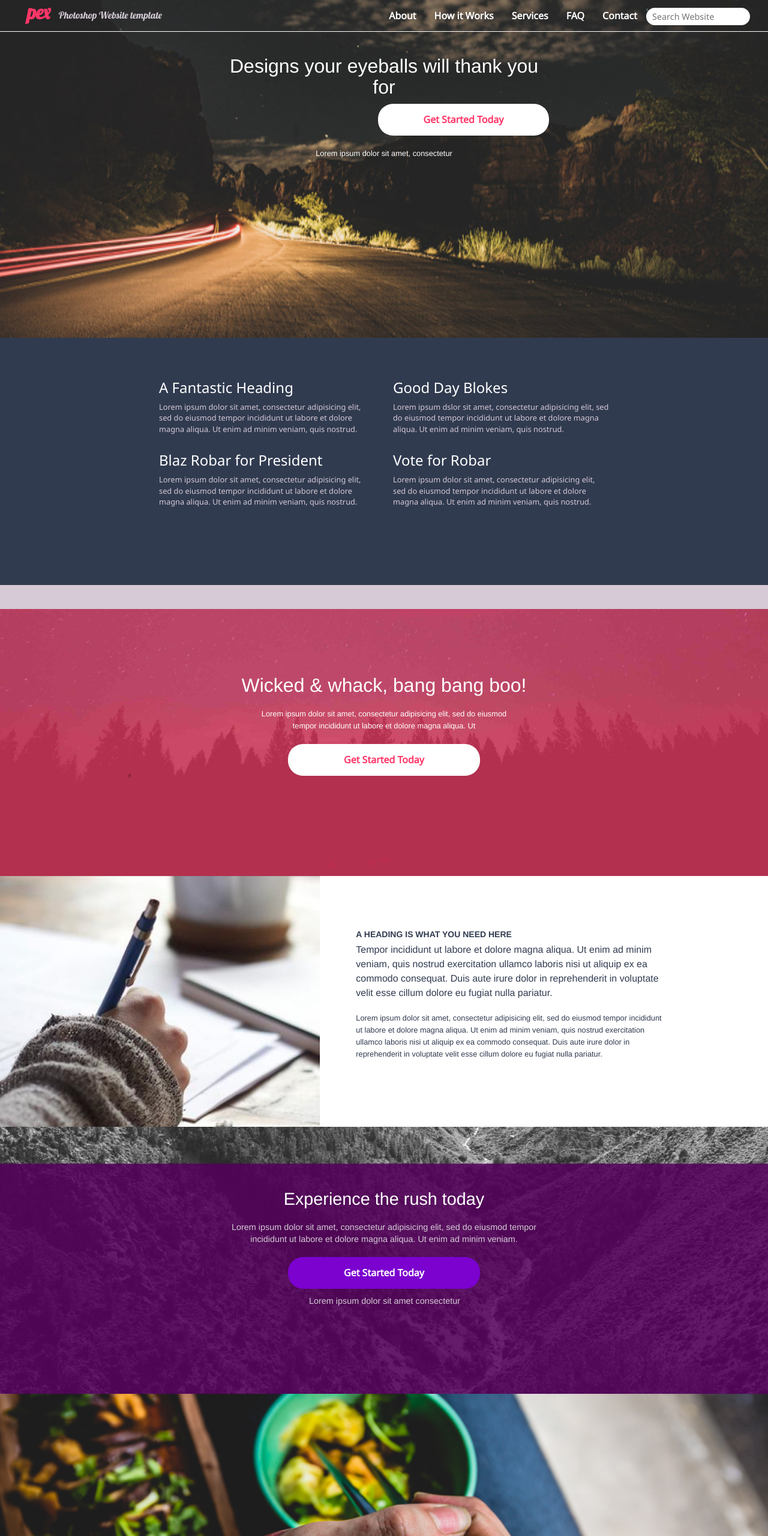
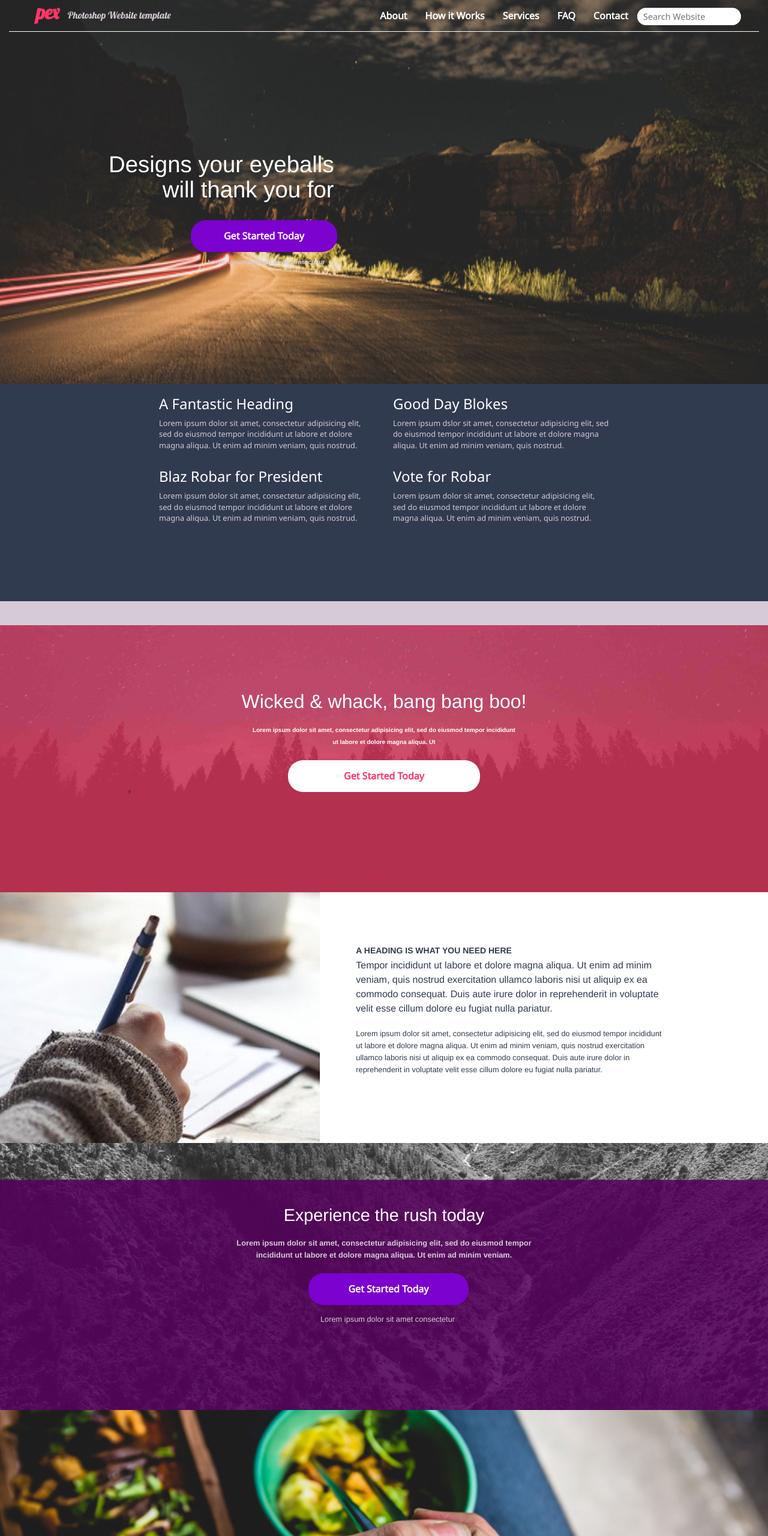
Before and after one commit to noormohammedk/pex-psd2html, a website: page index.html in a window 1280 px wide. Shown: the top 2560 px of the page at 60% size. Drawn offline with Linux system fonts and the light colour scheme.

Commit message:
added a few more css

```diff
--- a/css/src/_layout.scss
+++ b/css/src/_layout.scss
@@ -12,7 +12,7 @@ body {
 
   #eyeballs {
     background-image: url(../images/pex.jpg);
-    height: 51vw;
+    height: 57vw;
   }
 
 
--- a/css/src/_modules.scss
+++ b/css/src/_modules.scss
@@ -2,21 +2,19 @@
 
 body {
 
-   .no-padding { //was applied to remove bootstrap padding for images
-     padding: 0;
-   }
+  .no-padding { //was applied to remove bootstrap padding for images
+    padding: 0;
+  }
 
   .tagline-box { //tagline style starts here
-    padding-right: 50%;
-    padding-top: 15%;
+    padding-top: 14%;
+    padding-right: 6%;
     text-align: right;
     color: $white;
     font: normal normal $noto-sans;
 
     .tagline {
-      margin-bottom: 40px;
-      font-weight: 400;
-      font-size: 3rem;
+      margin-bottom: 30px;
     }
 
     .tagline-button {
@@ -31,19 +29,15 @@ body {
       outline: none;
     }
 
-    .btn-tags {
-
-    }
-
     .oneliner {
       line-height: 20px;
       color: $grey;
-      font-size: 0.8rem;
+      font-size: 0.63rem;
+      font-weight: bold;
       padding-right: 30px;
-      margin-top: 10px;
+      margin-top: 7px;
     }
   }
-
 
   .noimage-sections{
     color: $white;
@@ -75,6 +69,32 @@ body {
       }
     }
   }
+
+
+  .backgroundimage-sections {
+    padding-top: 90px;
+    &.tagline-pull-centre {
+      .tagline-box {
+        padding: 0 25%;
+        text-align: center;
+        .tagline {
+          margin-bottom: 10px;
+          font-size: 2rem;
+        }
+        .oneliner {
+          margin: 20px 0px;
+          padding: 0 100px;
+          color: $white;
+        }
+        .tagline-button {
+          background-color: $white;
+          color: $pinkish;
+        }
+      }
+    }
+  }
+
+
 
   #eyeballs {  //section eyeball's style starts here
     margin-top: -90px;
@@ -113,31 +133,10 @@ body {
       }
     } //navbar style ends here
 
-    //tagline-box style ends here
+    // .tagline-box {  //tagline-box style starts here
+    //   padding: 0;
+    // }
   } //section #eyeballs styles end here
-
-
-
-  .backgroundimage-sections {
-    padding-top: 90px;
-    .tagline-box {
-      padding: 0 25%;
-      text-align: center;
-      .tagline {
-        margin-bottom: 10px;
-        font-size: 2rem;
-      }
-      .oneliner {
-        margin: 20px 0px;
-        padding: 0 100px;
-        color: $white;
-      }
-      .tagline-button {
-        background-color: $white;
-        color: $pinkish;
-      }
-    }
-  }
 
   #pen-heading {
     overflow: hidden;
@@ -150,7 +149,7 @@ body {
     }
 
     #rush-oneliner {
-      font-size: 0.9rem;
+      font-size: 0.8rem;
       padding: 0 60px;
       color: $grey;
     }
@@ -160,11 +159,13 @@ body {
       color: white;
       margin-right: 170px;
       margin-bottom: 10px;
+      margin-left: 30.333333%;
     }
 
     #rush-btn-tags {
-      margin-left: 2px;
-      font-size: 0.9rem;
+      margin-left: 12px;
+      padding-top: 68px;
+      font-size: 0.8rem;
       color: $grey;
     }
   }
--- a/index.html
+++ b/index.html
@@ -13,19 +13,19 @@
   <link rel="stylesheet" href="css/styles.css">
 </head>
 <body>
-  <section id="eyeballs" class="backgroundimage-sections break-overflow">
+  <section id="eyeballs" class="backgroundimage-sections break-overflow col-xs-12 col-sm-12 col-lg-12">
     <!-- navbar starts here -->
     <nav class="navbar navbar-default nav-transparent">
       <div class="container-fluid">
-        <div class="col-xs-8 col-sm-5 col-md-4 navbar-header nav-tag">
+        <div class="navbar-header nav-tag col-lg-3">
           <a href="#" class="col-lg-12">pex &nbsp;<span>Photoshop Website template</span></a>
         </div>
-        <button type="button" class="navbar-toggle collapsed" data-toggle="collapse" data-target="#myNavbar">
+        <button type="button" class="navbar-toggle collapsed pull-left" data-toggle="collapse" data-target="#myNavbar">
           <span class="icon-bar"></span>
           <span class="icon-bar"></span>
           <span class="icon-bar"></span>
         </button>
-        <div class="col-sm-7 col-md-8 navbar-collapse collapse navbar-right">
+        <div class="navbar-collapse collapse navbar-right">
           <ul class="nav navbar-nav">
             <li><a href="#" class="nav-menu">About</a></li>
             <li><a href="#" class="nav-menu">How it Works</a></li>
@@ -40,9 +40,9 @@
     <!-- nav bar ends here -->
     <!-- tagline starts here -->
     <div class="container">
-      <div class="col-xs-12 tagline-box">
-        <h1 class="col-xs-12 tagline">Designs your eyeballs will thank you for</h1>
-        <input type="button" name="start" value="Get Started Today" class= "btn btn-default tagline-button col-xs-6 pull-right">
+      <div class="col-lg-6 tagline-box">
+        <h1 class="col-xs-11 tagline pull-right">Designs your eyeballs will thank you for</h1>
+        <input type="button" name="start" value="Get Started Today" class= "btn btn-default tagline-button col-lg-6 pull-right">
         <p class="col-xs-12 oneliner">Lorem ipsum dolor sit amet, consectetur</p>
       </div>
     </div>
@@ -76,7 +76,7 @@
   <div id="curve"></div>
   <!-- curve ends here -->
   <!-- section prompt starts here -->
-  <section id="wicked" class="backgroundimage-sections break-overflow">
+  <section id="wicked" class="backgroundimage-sections break-overflow tagline-pull-centre">
       <div class="tagline-box">
         <h3 class="tagline">Wicked & whack, bang bang boo!</h3>
         <p class="oneliner">Lorem ipsum dolor sit amet, consectetur adipisicing elit, sed do eiusmod tempor incididunt ut labore et dolore magna aliqua. Ut</p>
@@ -97,12 +97,12 @@
       </div>
   </section>
   <!-- section rush starts here -->
-  <section id="rush" class="backgroundimage-sections break-overflow">
+  <section id="rush" class="backgroundimage-sections break-overflow tagline-pull-centre">
      <div class="tagline-box">
        <h4 class="tagline" id="rush-heading">Experience the rush today</h4>
        <p class="oneliner" id="rush-oneliner">Lorem ipsum dolor sit amet, consectetur adipisicing elit, sed do eiusmod tempor incididunt ut labore et dolore magna aliqua. Ut enim ad minim veniam.</p>
-       <input type="button" name="rush" value="Get Started Today" class="btn btn-default col-xs-6 tagline-button col-xs-offset-3" id="rush-button">
-       <div><p id="rush-btn-tags">Lorem ipsum dolor sit amet consectetur</p></div>
+       <input type="button" name="rush" value="Get Started Today" class="btn btn-default col-xs-5 tagline-button col-xs-offset-4" id="rush-button">
+       <p id="rush-btn-tags">Lorem ipsum dolor sit amet consectetur</p>
      </div>
   </section>
   <!-- section lorem starts here -->
```
Also changed, not shown: css/styles.css, 1 other file.
